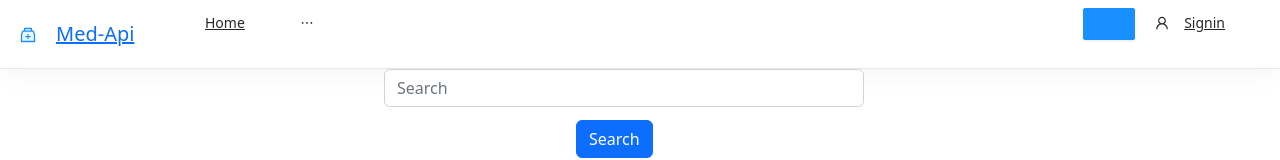
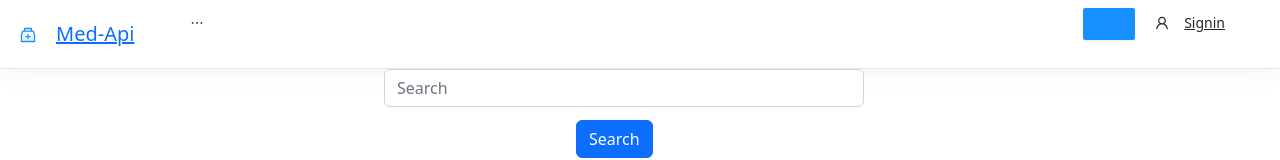
Before and after one commit to nabin47/med-api, a React (Create React App) app in the folder client/: page / in a window 1280 px wide. Shown: the top 160 px of the page. Built offline with nearby package versions, Linux system fonts and the light colour scheme.

Commit message:
Remove unnecessary import in leftMenu.js

```diff
--- a/client/src/components/Navbar/LeftMenu.js
+++ b/client/src/components/Navbar/LeftMenu.js
@@ -1,14 +1,11 @@
 import React, { Component } from 'react';
 import { Menu } from 'antd';
-const SubMenu = Menu.SubMenu;
-const MenuItemGroup = Menu.ItemGroup;
+// const SubMenu = Menu.SubMenu;
+// const MenuItemGroup = Menu.ItemGroup;
 class LeftMenu extends Component {
   render() {
     return (
    <Menu mode="horizontal" className='nav-item'>
-       <Menu.Item key="mail">
-          <a href="">Home</a>
-        </Menu.Item>
         <Menu.Item key="alipay">
           <a href="">Contact Us</a>
         </Menu.Item>
```
